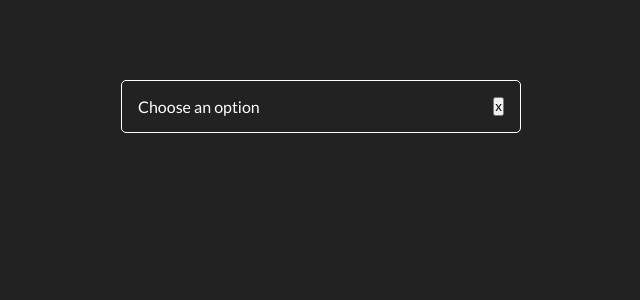
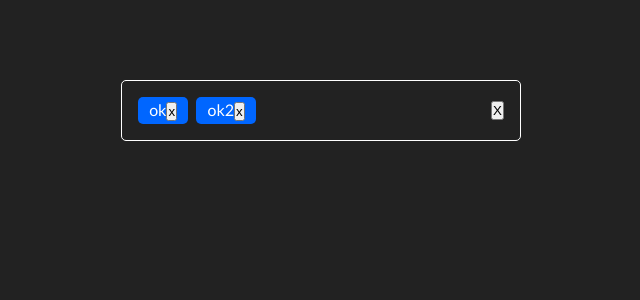
Before and after one commit to omarBaldi/multi_select_dropdown, a React (Create React App) app: page / in a window 1280 px wide. Shown: the top 300 px of the page, without its empty margins (319-959 px from the left). Built offline with nearby package versions, Linux system fonts and the light colour scheme.

Commit message:
Applied styled to options selected

```diff
--- a/src/App.tsx
+++ b/src/App.tsx
@@ -14,7 +14,7 @@ function App() {
   const dropdownOptions: DropdownOptionProps[] = [...Array(10)].map(
     (_, index: number) => ({
       id: index.toString(),
-      label: `Dropdown label #${index.toString().padStart(2, '0')}`,
+      label: `DP #${index.toString().padStart(2, '0')}`,
     })
   );
 
--- a/src/components/multi-select-dropdown/multi-select-dropdown.tsx
+++ b/src/components/multi-select-dropdown/multi-select-dropdown.tsx
@@ -6,13 +6,15 @@ import DropdownOptionProps, {
 } from '../dropdown-option/dto';
 import MultiSelectDropdownProps from './dto';
 import {
+  ButtonRemoveOptionsStyled,
   DropdownContainerStyled,
   OptionsContainerStyled,
+  OptionSelectedStyled,
+  OptionsSelectedContainerStyled,
   SubWrapperStyled,
 } from './style';
 
 /**
- * TODO: add scoped style for component (using styled components)
  * TODO: implement theme (using styled components)
  * TODO: add some mock-up data to verify that the filter functionality based on options selected works
  * TODO: integrate QR codes to store React components into them ??
@@ -28,7 +30,7 @@ const MultiSelectDropdown: FC<MultiSelectDropdownProps> = ({
 
   //Map containing as a key the option id and as a value the label itself
   const [optionsSelected, setOptionsSelected] = useState<Map<string, string>>(
-    new Map()
+    new Map().set('hello', 'ok').set('now', 'ok2')
   );
 
   const toggleDrodpown = () => setOpenDropdown((prevState) => !prevState);
@@ -93,18 +95,20 @@ const MultiSelectDropdown: FC<MultiSelectDropdownProps> = ({
     <DropdownContainerStyled style={{ ...additionalStyle }}>
       <SubWrapperStyled onClick={toggleDrodpown}>
         {optionsSelected.size > 0 ? (
-          <div>
+          <OptionsSelectedContainerStyled>
             {[...optionsSelected].map(([key, value]: [string, string]) => (
-              <div key={key} data-key={key}>
+              <OptionSelectedStyled key={key} data-key={key}>
                 <span>{value}</span>
                 <button onClick={removeOption}>x</button>
-              </div>
+              </OptionSelectedStyled>
             ))}
-          </div>
+          </OptionsSelectedContainerStyled>
         ) : (
           <p>{placeholderLabel}</p>
         )}
-        <button onClick={removeAllOptions}>x</button>
+        <ButtonRemoveOptionsStyled onClick={removeAllOptions}>
+          <span>X</span>
+        </ButtonRemoveOptionsStyled>
       </SubWrapperStyled>
 
       {openDropdown && (
--- a/src/components/multi-select-dropdown/style.ts
+++ b/src/components/multi-select-dropdown/style.ts
@@ -15,6 +15,22 @@ export const SubWrapperStyled = styled.div`
   cursor: pointer;
 `;
 
+export const OptionsSelectedContainerStyled = styled.div`
+  flex: 1;
+  display: flex;
+`;
+
+export const OptionSelectedStyled = styled.div`
+  margin-right: 0.5rem;
+  background-color: #0066ff;
+  padding: 0.2rem 0.7rem;
+  border-radius: 5px;
+`;
+
+export const ButtonRemoveOptionsStyled = styled.button`
+  margin-left: 0.5rem;
+`;
+
 export const OptionsContainerStyled = styled.div`
   position: absolute;
   margin-top: 0.5rem;
```
